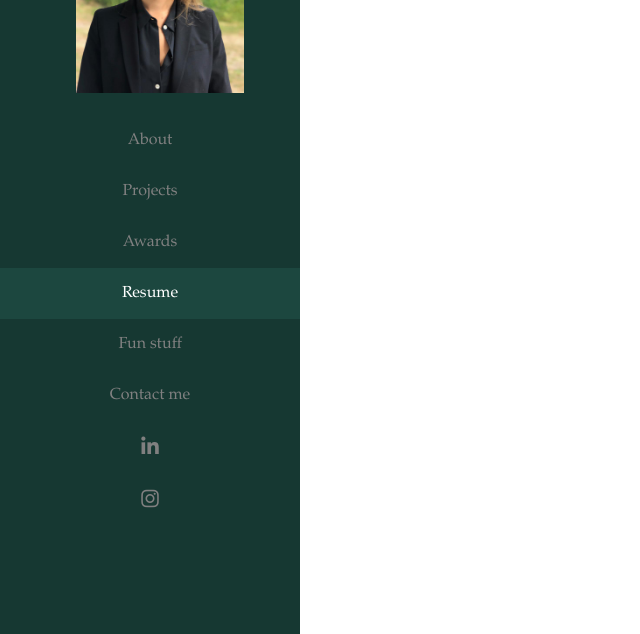
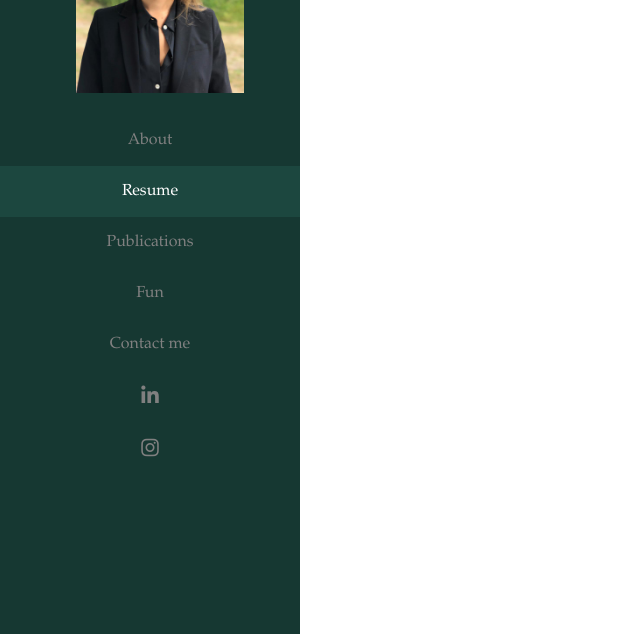
Before and after one commit to akselsalmi/purpled-hacker.github.io, a plain HTML site: page resume.html in a window 1280 px wide. Shown: the part 166-800 px from the top of the page, without its empty margins (0-640 px from the left). Drawn offline with Linux system fonts and the light colour scheme.

Commit message:
Update resume.html

```diff
--- a/resume.html
+++ b/resume.html
@@ -16,10 +16,9 @@
     <div class="sidebar">
         <a class="imageside"><img src="assets/annikaportrait.jpeg" height="223"></a>
         <a href="/">About</a>
-        <a href="projects">Projects</a>
-        <a href="awards">Awards</a>
         <a  class="active" href="resume">Resume</a>
-        <a href="funstuff">Fun stuff</a>
+        <a href="publications">Publications</a>
+        <a href="funstuff">Fun</a>
         <a href="mailto:annika@annikasalmi.com">Contact me</a>
         <div class="socials">
           <a href="https://www.linkedin.com/in/annika-salmi"class="fab fa-linkedin-in"></a>
```
